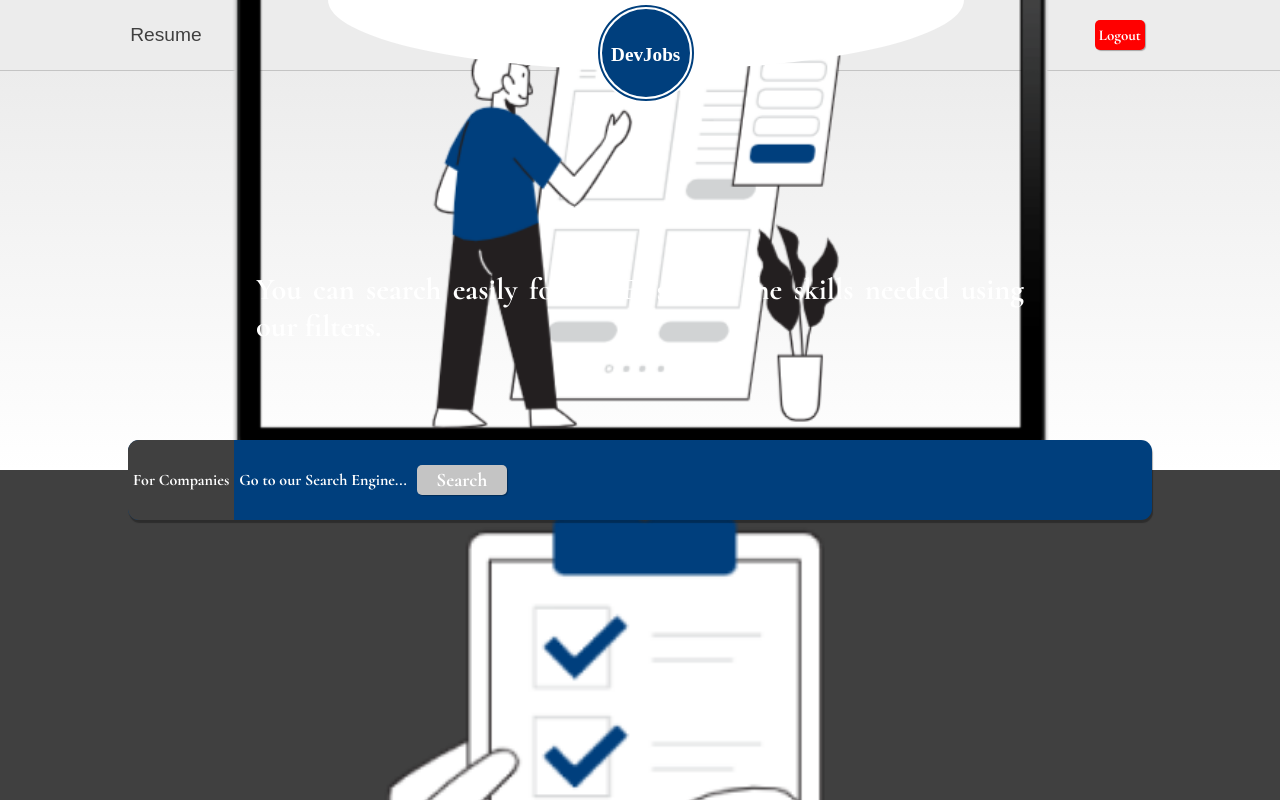
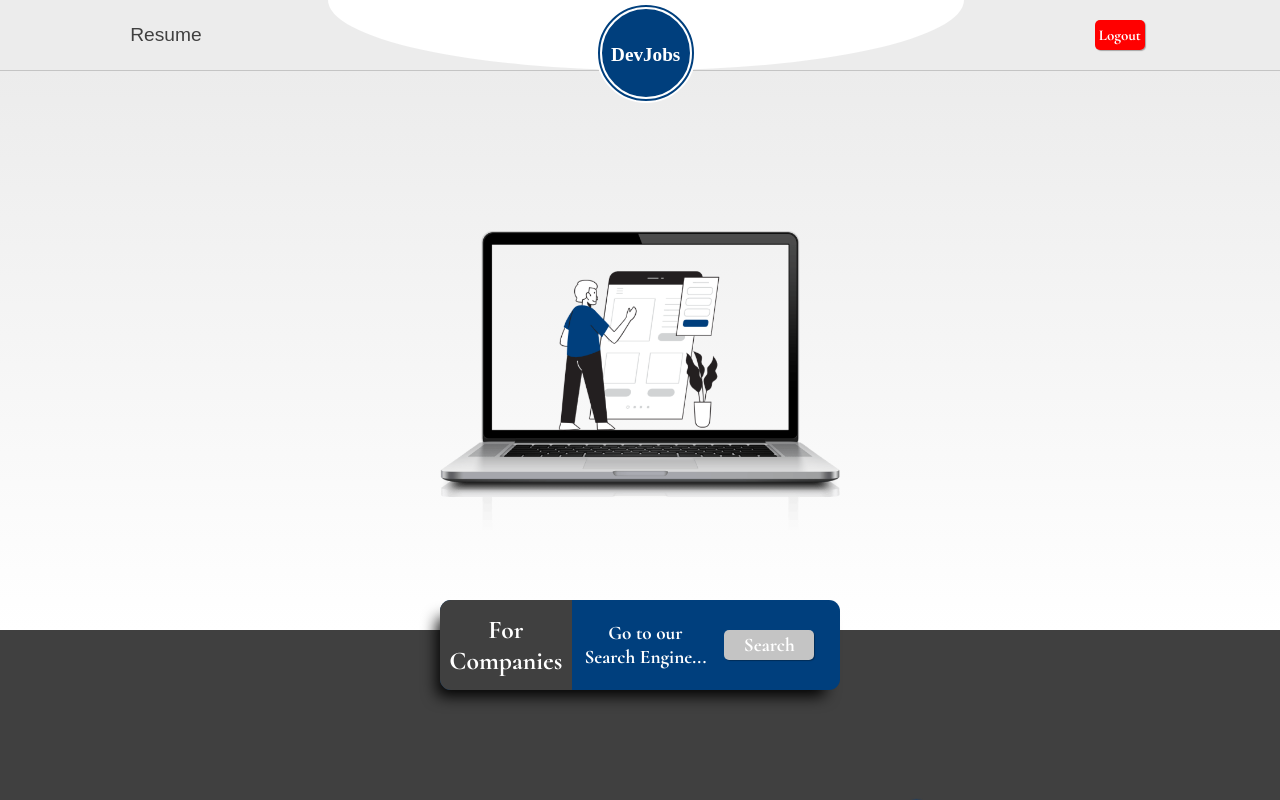
Before and after one commit to brunovcg/devjobs, a React (Create React App) app: page / in a window 1280 px wide. Shown: the top 800 px of the page. Built offline with nearby package versions, Linux system fonts and the light colour scheme; a web font is replaced by a local one.

Commit message:
conflict resolver on desktop verstion of Home

```diff
--- a/src/pages/Home/index.jsx
+++ b/src/pages/Home/index.jsx
@@ -15,7 +15,7 @@ export const Home = () => {
       </section>
 
       <section className="forCompanies">
-        <div className="companiesTitle">
+        <article className="companiesTitle">
           <h2>For Companies</h2>
           <div className="companiesTitleBox">
             <p>Go to our Search Engine...</p>
@@ -25,9 +25,9 @@ export const Home = () => {
               </Button>
             </div>
           </div>
-        </div>
+        </article>
 
-        <div className="companiesText">
+        <article className="companiesText">
           <p>
             You can search easily form DEVs with the skills needed using our
             filters.
@@ -35,21 +35,23 @@ export const Home = () => {
           <figure>
             <img src={resumeHome} alt="resumeHome" />
           </figure>
-        </div>
+        </article>
       </section>
 
       <section className="forDevs">
-        <div className="forDevsTitle">
+        <article className="forDevsTitle">
           <h2>and for DEVs</h2>
-        </div>
-        <div className="forDevsText">
+        </article>
+        <article className="forDevsText">
+          <figure>
             <img src={dev} alt="dev" />
+          </figure>
           <p>
             You get templates to make easier to format your Resume. Companies
             will be able to check it for it in our search engine. You can also
             receive a message from them.
           </p>
-        </div>
+        </article>
       </section>
 
       <section className="aboutUs">
@@ -59,17 +61,14 @@ export const Home = () => {
         <div className="group">
           {members.map((item, index) => (
             <div className="groupMember" key={index}>
-
               <a href={item.linkedin} target="_blank" rel="noreferrer">
                 <figure>
                   <img src={item.image} alt={item.name} />
                 </figure>
               </a>
-
               <p>{item.role}</p>
               <p>{item.name}</p>
             </div>
-
           ))}
         </div>
       </section>
--- a/src/pages/Home/styles.js
+++ b/src/pages/Home/styles.js
@@ -35,7 +35,7 @@ export const Container = styled.main`
       height: 80px;
       display: flex;
       background: var(--blue);
-      box-shadow: 1px 3px 1px rgba(0, 0, 0, 0.3);
+      box-shadow: -9px 12px 15px -6px #000000;
       position: absolute;
       top: -30px;
 
@@ -64,7 +64,6 @@ export const Container = styled.main`
         }
 
         .buttonBox {
-
           button {
             font-size: 1.2rem;
           }
@@ -111,17 +110,23 @@ export const Container = styled.main`
 
     .forDevsTitle {
       display: flex;
-      justify-content: center;
+      justify-content: flex-start;
+      padding-left: 50px;
       align-items: center;
-      background: var(--blue);
-      border-radius: 11px;
-      width: 60%;
+      width: 100%;
       height: 50px;
       position: absolute;
+      top: -25px;
 
-      top: -20px;
       h2 {
+        display: flex;
+        justify-content: center;
+        align-items: center;
+        width: 200px;
+        background: var(--blue);
         color: var(--white);
+        border-radius: 11px;
+        box-shadow: -9px 12px 15px -6px #000000;
       }
     }
 
@@ -132,8 +137,10 @@ export const Container = styled.main`
       justify-content: center;
       height: 100%;
 
-      img {
-        width: 80vw;
+      figure {
+        img {
+          width: 80vw;
+        }
       }
 
       p {
@@ -158,12 +165,13 @@ export const Container = styled.main`
       width: 100%;
       align-items: flex-end;
       justify-content: center;
+      font-size: 2rem;
     }
 
     p {
       height: 5%;
       text-align: center;
-      color: var(--white);
+      color: var(--light-grey)
     }
 
     .group {
@@ -192,6 +200,7 @@ export const Container = styled.main`
               border: 2px solid var(--white);
               border-radius: 50%;
               width: 80px;
+              box-shadow: -9px 12px 15px -6px #000000;
             }
           }
         }
@@ -204,4 +213,115 @@ export const Container = styled.main`
       }
     }
   }
+
+  @media (min-width: 500px) {
+    .presentation {
+      width: 100%;
+      height: 70vh;
+      figure {
+        width: 30%;
+        img {
+          width: 400px;
+        }
+      }
+    }
+
+    .forCompanies {
+      height: 80vh;
+
+      .companiesTitle {
+        width: 400px;
+        height: 90px;
+
+        h2 {
+          font-size: 1.6rem;
+        }
+
+        .companiesTitleBox {
+          width: 85%;
+          p {
+            width: 55%;
+            font-size: 1.2rem;
+            padding: 0 10px;
+          }
+
+          .buttonBox {
+            width: 15%;
+          }
+        }
+      }
+
+      .companiesText {
+        flex-direction: row;
+
+        p {
+          align-items: center;
+          width: 40%;
+          padding: 0 0px 0 30px;
+          margin-right: 35px;
+        }
+
+        figure {
+          width: 40%;
+          img {
+          }
+        }
+      }
+    }
+
+    .forDevs {
+      .forDevsTitle {
+        h2 {
+          width: 200px;
+          height: 60px;
+        }
+      }
+
+      .forDevsText {
+        flex-direction: row;
+
+        figure {
+          width: 50%;
+          display: flex;
+          justify-content: center;
+          img {
+            width: 95%;
+          }
+        }
+
+        p {
+          width: 55%;
+
+          padding: 0 70px;
+        }
+      }
+    }
+
+    .aboutUs {
+      height: 95vh;
+      p {
+        font-size: 1.3rem;
+      }
+
+      .group {
+        padding-top: 20px;
+        .groupMember {
+          width: 30%;
+          height: 45%;
+
+          a {
+            figure {
+              img {
+                width: 120px;
+              }
+            }
+          }
+
+          p {
+            font-size: 1.4rem;
+          }
+        }
+      }
+    }
+  }
 `;
```
Lines whose indentation alone changed are shown as unchanged.
